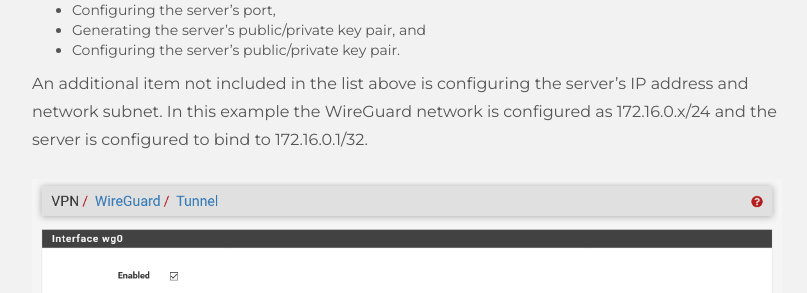
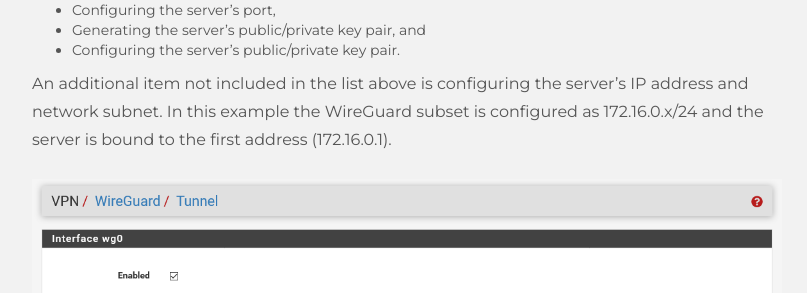
Before and after one commit to edepree/edepree.github.io, a Jekyll site: the page built from _posts/2021-03-06-configuring-wireguard-on-pfsense-2102-and-android.markdown, in a window 1280 px wide and 900 px high, scrolled down 880 px. Shown: the part 186-479 px from the top of the window, without its empty margins (233-1040 px from the left). Built offline with Jekyll 4.4.1, drawn with Linux system fonts in a browser that asks for light colours.

Commit message:
Update 2021-03-06-configuring-wireguard-on-pfsense-2102-and-android.markdown
Assorted Revisions

```diff
--- a/_posts/2021-03-06-configuring-wireguard-on-pfsense-2102-and-android.markdown
+++ b/_posts/2021-03-06-configuring-wireguard-on-pfsense-2102-and-android.markdown
@@ -22,7 +22,7 @@ Setting up the server is relatively quick in comparison to alternatives such as
 * Generating the server's public/private key pair, and
 * Configuring the server's public/private key pair.
 
-An additional item not included in the list above is configuring the server's IP address and network subnet. In this example the WireGuard network is configured as 172.16.0.x/24 and the server is configured to bind to 172.16.0.1/32.
+An additional item not included in the list above is configuring the server's IP address and network subnet. In this example the WireGuard subset is configured as 172.16.0.x/24 and the server is bound to the first address (172.16.0.1).
 
 ![WireGuard Server Configuration]({{ site.github.url }}/assets/images/007/02.png){:class="img-responsive center-margin"}
 
@@ -37,7 +37,7 @@ While the image belows shows how I accomplished this, it is not the only way. Fo
 
 Finally, after configuring the firewall rules for the WireGuard interface itself; one needs to permit external access to the server. This involves deploying a firewall rule to the WAN interface under `Firewall > Rules > WAN`. This should be configured to allow traffic to the port that was configured when setting up the WireGuard server.
 
-![pfSenese WAN ACLs]({{ site.github.url }}/assets/images/007/04.png){:class="img-responsive center-margin"}
+![pfSenes WAN ACLs]({{ site.github.url }}/assets/images/007/04.png){:class="img-responsive center-margin"}
 
 ### Configuring the Client
 
```
